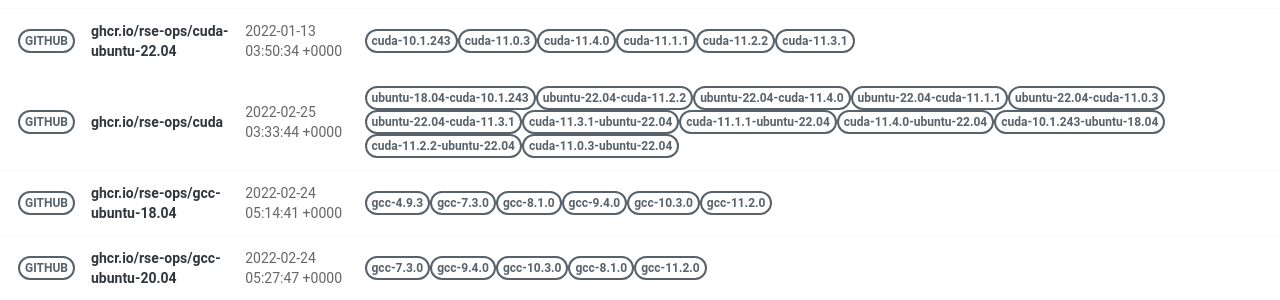
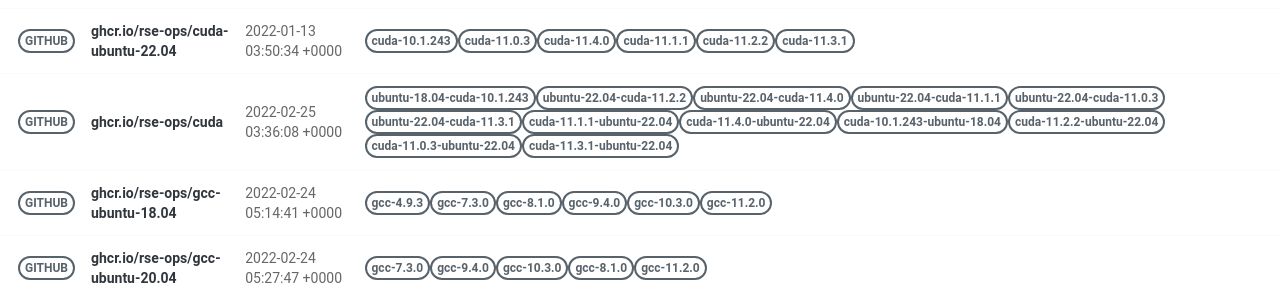
Before and after one commit to rse-ops/docker-images, a Jekyll site: the page built from pages/index.md, in a window 1280 px wide. Shown: the part 421-721 px from the top of the page. Built offline with Jekyll 4.4.1, drawn with Linux system fonts in a browser that asks for light colours; nearby versions of some CDN libraries.

Commit message:
Automated push to update library 2022-02-25

```diff
--- a/_library/ghcr.io-rse-ops-cuda.md
+++ b/_library/ghcr.io-rse-ops-cuda.md
@@ -1,7 +1,7 @@
 ---
 layout: container
 name: ghcr.io/rse-ops/cuda
-updated_at: 2022-02-25 03:33:44.366146
+updated_at: 2022-02-25 03:36:08.180868
 
 
 container_url: https://github.com/orgs/rse-ops/packages/container/package/cuda
```
Also changed, not shown: other parts of _library/ghcr.io-rse-ops-cuda.md (+3 -3 lines).
